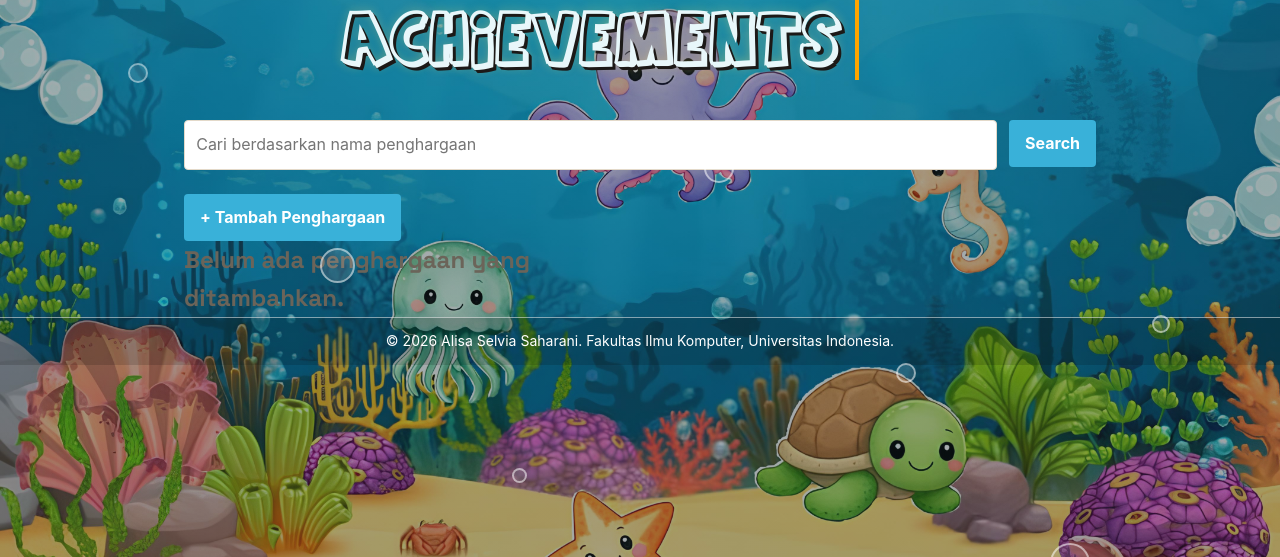
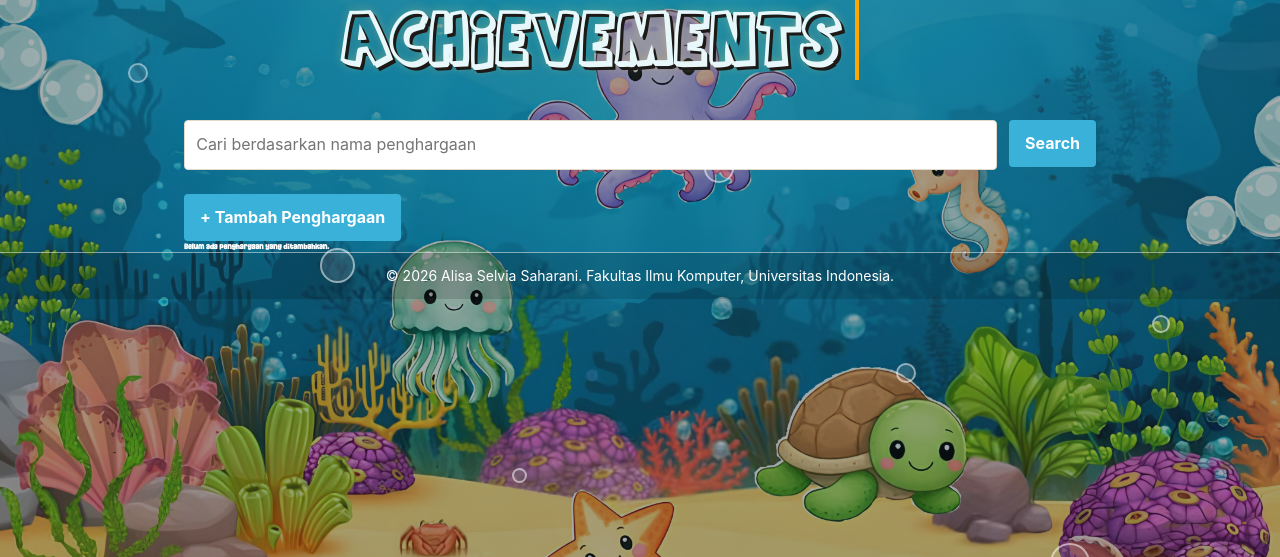
Before and after one commit to alisaselviasaharani/myportofolio, a Django app: page /achievements/ in a window 1280 px wide. Shown: the part 107-664 px from the top of the page. Run offline with Django 5.2, Linux system fonts and the light colour scheme; data that the repository does not hold is empty.

Commit message:
Menambahkan informasi di README.md

```diff
--- a/static/css/style.css
+++ b/static/css/style.css
@@ -1312,7 +1312,10 @@ CSS DARI TUTORIAL TAPI SAYA TIDAK MENGGUNAKANNYA
 
 .experience-description,
 .empty-state h2 {
-    color: var(--text-muted);
+    color: white;
+    font-family: "Taste Bread";
+    font-size: 7px;
+
 }
 
 .achievements-form {
```
Also changed, not shown: README.md, templates/achievements.html (line endings or trailing spaces).
